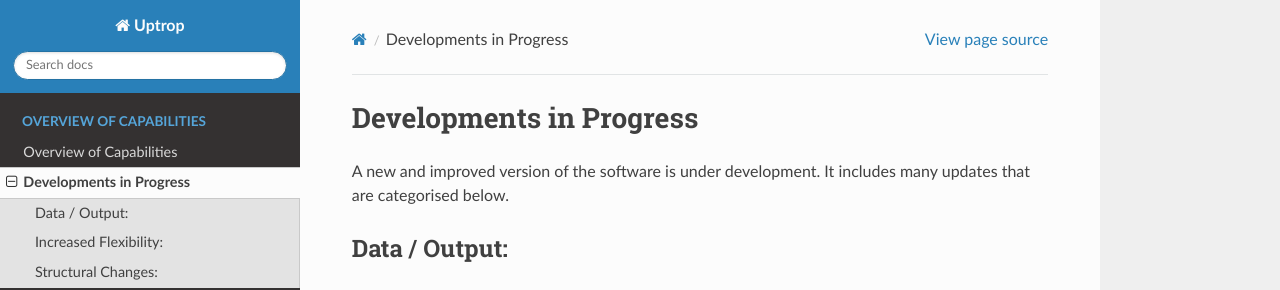
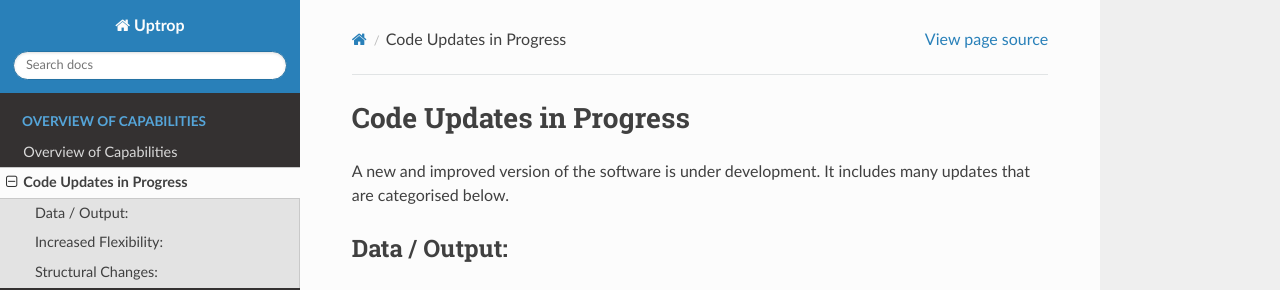
Before and after one commit to eamarais/erc-uptrop, a Sphinx documentation site: the page built from docs/source/Developments-in-progress.rst, in a window 1280 px wide and 1093 px high. Shown: the top 290 px of the window. Built offline with Sphinx 7.4.7 and the Read the Docs theme 2.0.0, drawn with Linux system fonts in a browser that asks for light colours.

Commit message:
Update Developments-in-progress.rst

```diff
--- a/docs/source/Developments-in-progress.rst
+++ b/docs/source/Developments-in-progress.rst
@@ -1,4 +1,4 @@
-Developments in Progress
+Code Updates in Progress
 ===========================
 
 A new and improved version of the software is under development. It includes many updates that are categorised below.
```
